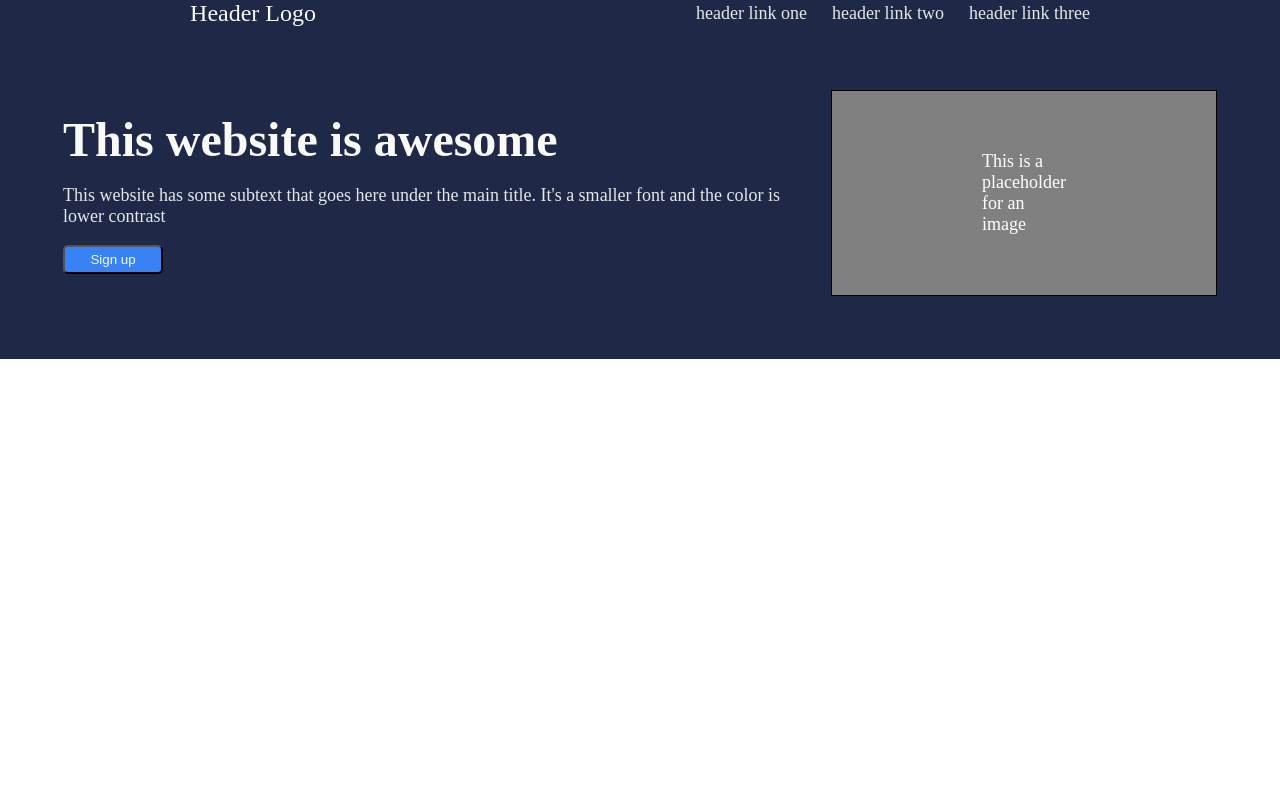
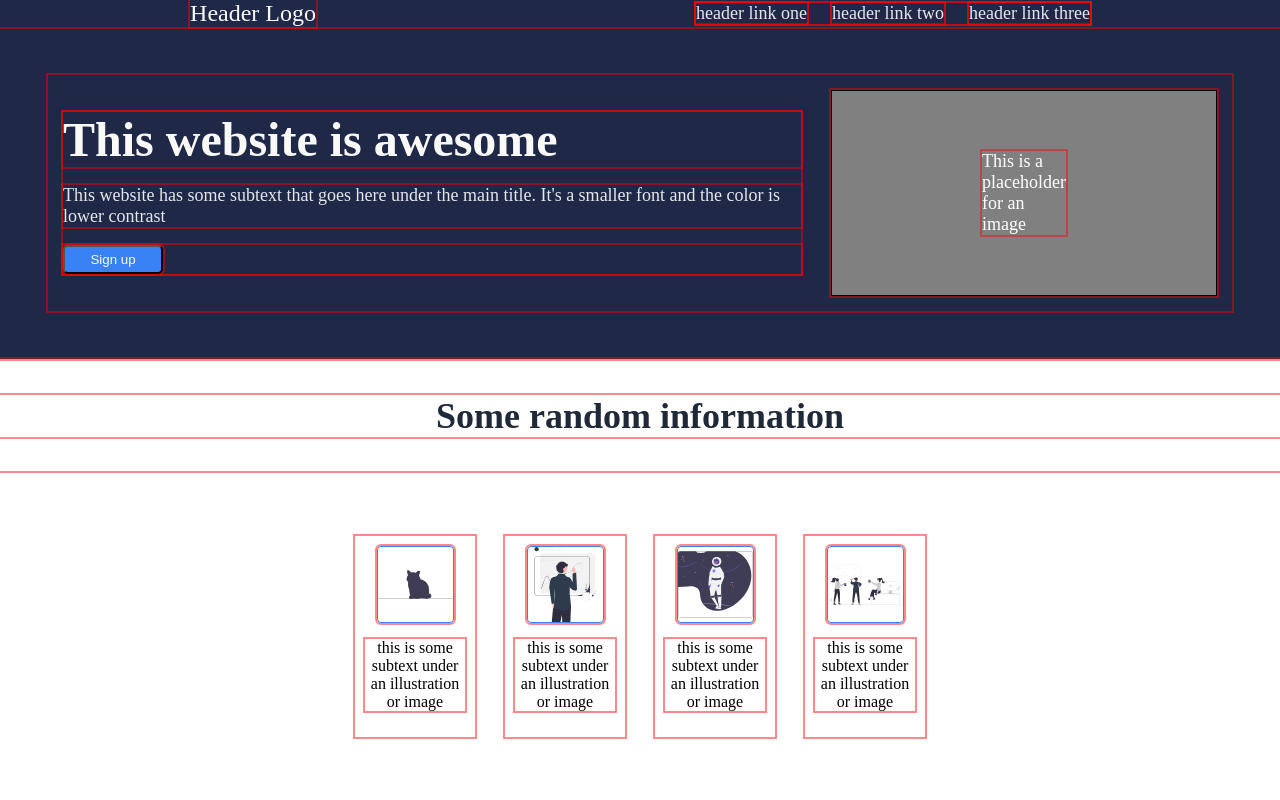
Before and after one commit to LouTanico/odin-landing-page, a plain HTML site: page index.html in a window 1280 px wide. Drawn offline with Linux system fonts and the light colour scheme.

Commit message:
Add HTML and CSS for art-section.

```diff
--- a/index.html
+++ b/index.html
@@ -39,5 +39,28 @@
         </div>
     </div>
    </div>
+   <div class="art-section">
+    <p class="art-heading">
+        Some random information
+    </p>
+    <div class="art-gallery">
+        <div class="card">
+            <img src="images/cat_art.svg" alt="cat icon">
+            <p>this is some subtext under an illustration or image</p>
+        </div>
+        <div class="card">
+            <img src="images/chart_art.svg" alt="chart icon">
+            <p>this is some subtext under an illustration or image</p>
+        </div>
+        <div class="card">
+            <img src="images/moon_logo.svg" alt="moon icon">
+            <p>this is some subtext under an illustration or image</p>
+        </div>
+        <div class="card">
+            <img src="images/team_art.svg" alt="team icon">
+            <p>this is some subtext under an illustration or image</p>
+        </div>
+    </div>
+   </div>
 </body>
 </html>
--- a/style.css
+++ b/style.css
@@ -1,11 +1,11 @@
 /* Stylesheet */
 
 /*Outline for Debugging */
-/*
+
 * {
     outline: 2px solid rgba(255, 0, 0, 0.466);
 }
-*/
+
 /* List and links formatting */
 
 ul {
@@ -30,6 +30,7 @@ body {
     margin: 0;
     display: flex;
     flex-direction: column;
+    height: 100vh;
 }
 
 button {
@@ -51,6 +52,7 @@ button {
     display: flex;
     justify-content: space-around;
     align-items: center;
+    flex-shrink: 0;
 }
 
 .nav-logo {
@@ -91,16 +93,6 @@ button {
     color: #E5E7EB;
 }
 
-/*
-.hero-image img {
-    max-width: 100%;
-}
-
-.hero-image {
-    margin: 20px;
-}
-*/
-
 .hero-image {
     background-color: grey;
     color: #FFF;
@@ -112,3 +104,49 @@ button {
     margin: 15px;
     border: 1px solid black;
 }
+
+/* Art Section */
+
+.art-section {
+    flex: 1;
+    display: flex;
+    flex-direction: column;
+}
+
+.art-gallery {
+    display: flex;
+    flex-wrap: wrap;
+    gap: 30px;
+    padding: 30px;
+    flex: 1;
+    justify-content: center;
+    align-items: center;
+}
+
+.card {
+    display: flex;
+    flex-direction: column;
+    width: 100px;
+    padding: 10px;
+    justify-content: center;
+    align-items: center;
+}
+
+.card img {
+    width: 75px;
+    height: 75px;
+    border: 1px solid #3882F6;
+    border-radius: 4px;
+}
+
+.card p {
+    flex-wrap: wrap;
+    text-align: center;
+}
+
+.art-heading {
+    font-size: 36px;
+    font-weight: bolder;
+    color: #1F2937;
+    text-align: center;
+}
```
